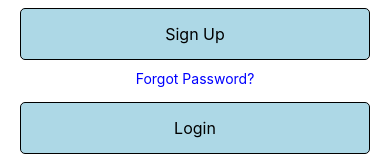
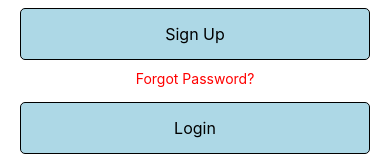
Before and after one commit to UNLV-CS472-672/2025-S-GROUP1-URP, a React Native app: screen /Login in a window 390 px wide. Shown: the part 421-581 px from the top of the page. Built offline with nearby package versions, Linux system fonts and the light colour scheme.

Commit message:
Update LoginScreen.js

```diff
--- a/LoginScreen.js
+++ b/LoginScreen.js
@@ -118,7 +118,7 @@ const styles = StyleSheet.create({
     alignItems: 'center',
   },
   forgotText: {
-    color: 'blue',
+    color: 'red',
     fontSize: 14,
   },
   button: {
```
